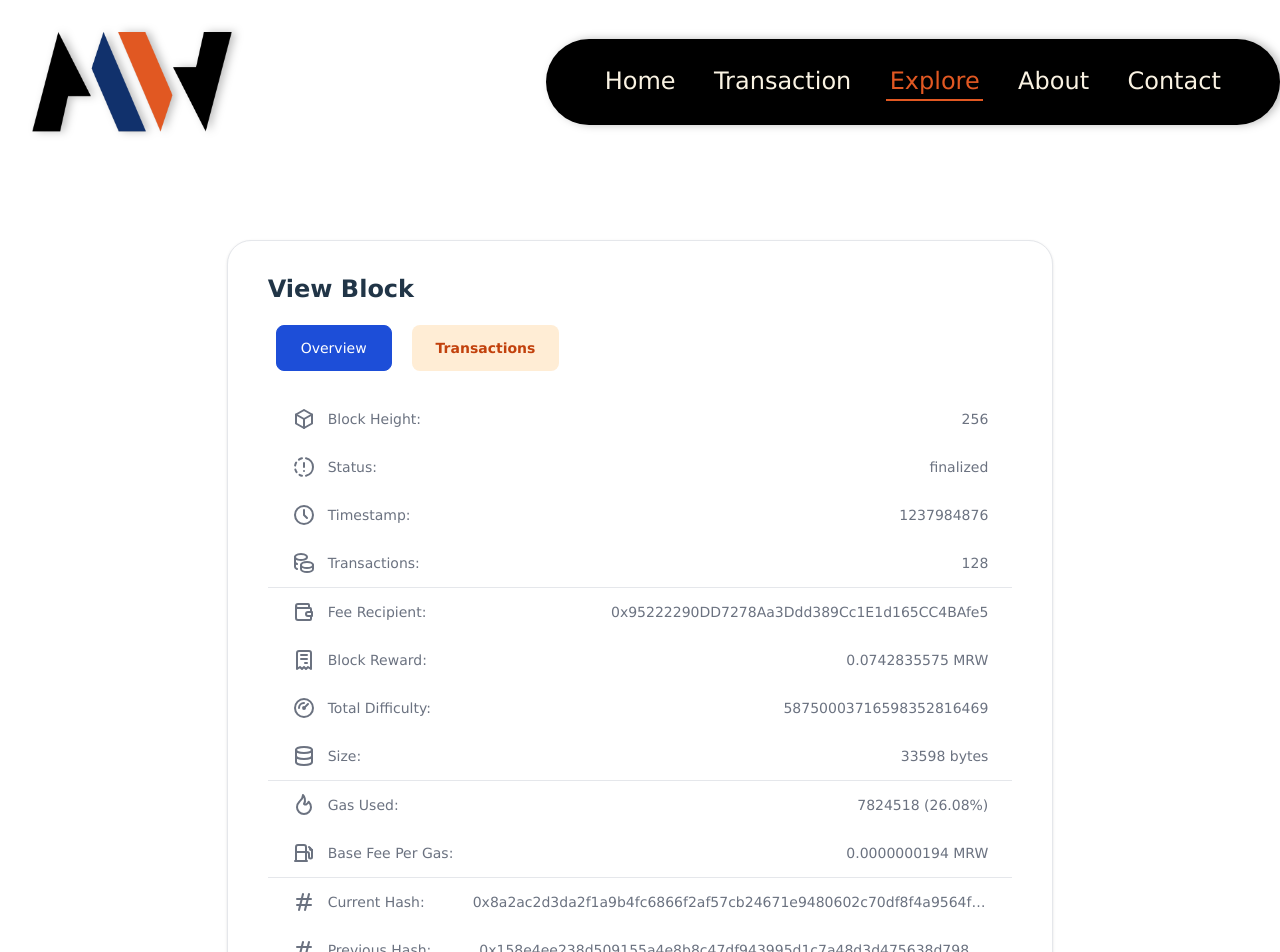
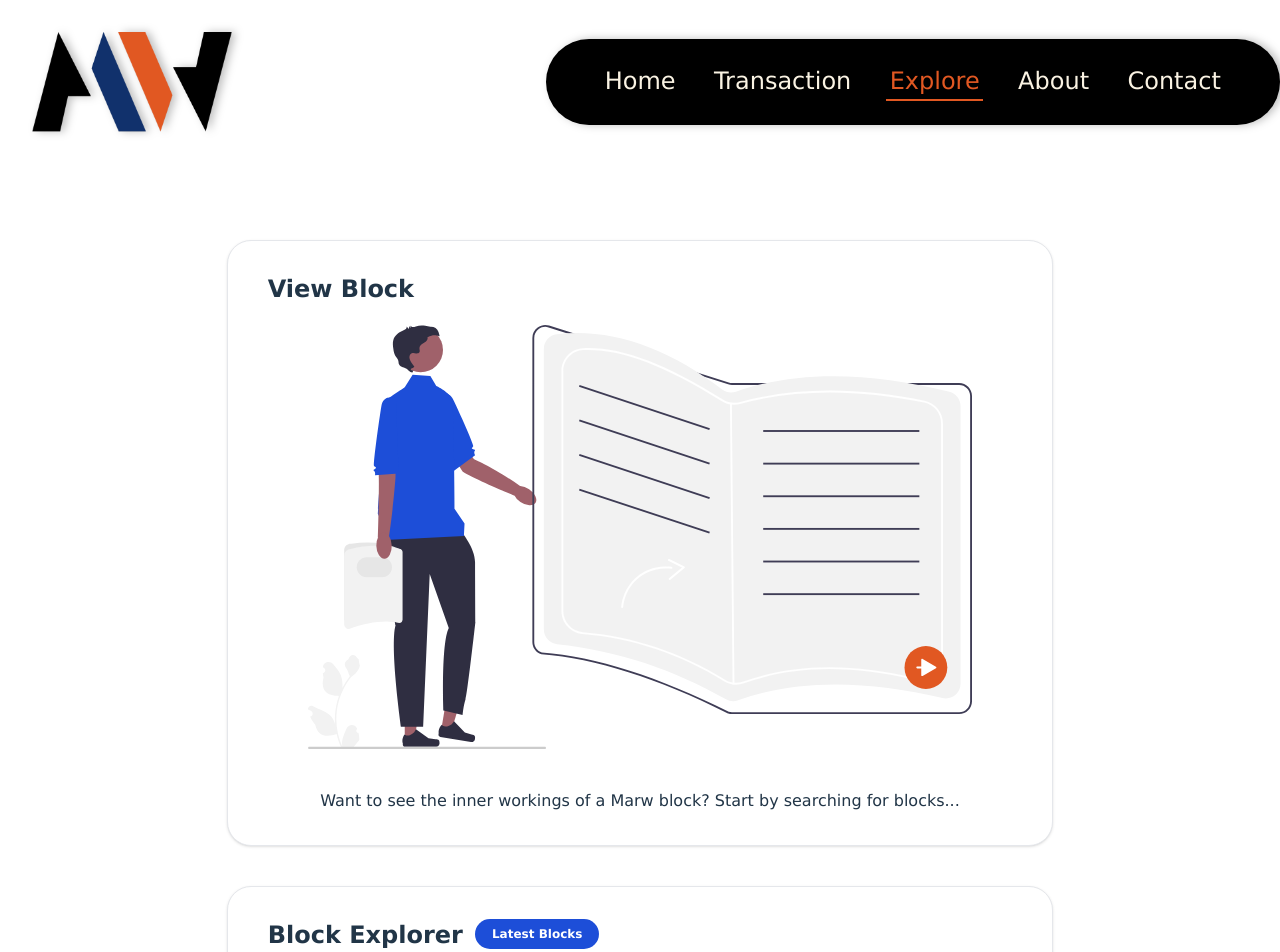
Before and after one commit to rowpacmal/marwcoin, a React (Vite) app in the folder frontend/: page /explore in a window 1280 px wide. Shown: the top 952 px of the page. Built offline with nearby package versions, Linux system fonts and the light colour scheme.

Commit message:
Add func for view blocks, search for block, and see a block's txns

```diff
--- a/frontend/src/components/explorer/BlockExplorerView.jsx
+++ b/frontend/src/components/explorer/BlockExplorerView.jsx
@@ -3,7 +3,7 @@ import { BlockSearch } from './BlockSearch';
 import { BlockTable } from './BlockTable';
 import { LatestBlockButton } from './LatestBlockButton';
 
-export const BlockExplorerView = () => {
+export const BlockExplorerView = ({ setBlock }) => {
 	const [blocks, setBlocks] = useState([]);
 
 	return (
@@ -13,7 +13,7 @@ export const BlockExplorerView = () => {
 				<LatestBlockButton setBlocks={setBlocks} />
 			</div>
 			<BlockSearch setBlocks={setBlocks} />
-			<BlockTable blocks={blocks} />
+			<BlockTable blocks={blocks} setBlock={setBlock} />
 		</div>
 	);
 };
--- a/frontend/src/components/explorer/BlockInfo.jsx
+++ b/frontend/src/components/explorer/BlockInfo.jsx
@@ -1,6 +1,10 @@
+import { useState } from 'react';
 import { BlockOverview } from './BlockOverview';
+import { BlockTransactions } from './BlockTransactions';
 
 export const BlockInfo = ({ block }) => {
+	const [toggle, setToggle] = useState(false);
+
 	const activeButton =
 		'p-2.5 ms-2 text-sm font-medium text-white bg-blue-700 rounded-lg border border-blue-700 hover:border-blue-900 hover:bg-blue-900 focus:ring-4 focus:outline-none focus:ring-blue-300 w-full sm:w-auto px-6 py-3 text-center';
 	const inactiveButton =
@@ -9,11 +13,25 @@ export const BlockInfo = ({ block }) => {
 	return (
 		<div>
 			<div className="flex flex-wrap gap-3 mb-6">
-				<button className={activeButton}>Overview</button>
-				<button className={inactiveButton}>Transactions</button>
+				<button
+					className={toggle ? inactiveButton : activeButton}
+					onClick={() => setToggle(false)}
+				>
+					Overview
+				</button>
+				<button
+					className={toggle ? activeButton : inactiveButton}
+					onClick={() => setToggle(true)}
+				>
+					Transactions
+				</button>
 			</div>
 
-			<BlockOverview block={block} />
+			{toggle ? (
+				<BlockTransactions block={block} />
+			) : (
+				<BlockOverview block={block} />
+			)}
 		</div>
 	);
 };
--- a/frontend/src/components/explorer/BlockOverview.jsx
+++ b/frontend/src/components/explorer/BlockOverview.jsx
@@ -37,25 +37,25 @@ export const BlockOverview = ({ block }) => {
 					<BlockProperty
 						icon={<IconBox />}
 						title={'Block Height'}
-						value={256}
+						value={block.index}
 					/>
 
 					<BlockProperty
 						icon={<IconProgressAlert />}
 						title={'Status'}
-						value={'finalized'}
+						value={block.status ? 'Finalized' : 'Unfinalized'}
 					/>
 
 					<BlockProperty
 						icon={<IconClock />}
 						title={'Timestamp'}
-						value={1237984876}
+						value={block.timestamp}
 					/>
 
 					<BlockProperty
 						icon={<IconCoins />}
 						title={'Transactions'}
-						value={128}
+						value={block.transactions.length}
 					/>
 				</div>
 
@@ -63,25 +63,25 @@ export const BlockOverview = ({ block }) => {
 					<BlockProperty
 						icon={<IconWallet />}
 						title={'Fee Recipient'}
-						value={'0x95222290DD7278Aa3Ddd389Cc1E1d165CC4BAfe5'}
+						value={block.miner?.address}
 					/>
 
 					<BlockProperty
 						icon={<IconReceipt />}
 						title={'Block Reward'}
-						value={'0.0742835575 MRW'}
+						value={block.miner?.reward + ' MRW'}
 					/>
 
 					<BlockProperty
 						icon={<IconGauge />}
 						title={'Total Difficulty'}
-						value={'58750003716598352816469'}
+						value={block.nonce}
 					/>
 
 					<BlockProperty
 						icon={<IconDatabase />}
 						title={'Size'}
-						value={'33598 bytes'}
+						value={block.size + ' bytes'}
 					/>
 				</div>
 
@@ -89,13 +89,13 @@ export const BlockOverview = ({ block }) => {
 					<BlockProperty
 						icon={<IconFlame />}
 						title={'Gas Used'}
-						value={'7824518 (26.08%)'}
+						value={`${block.gasUsed} (${(block.gasUsed / 10000).toFixed(2)}%)`}
 					/>
 
 					<BlockProperty
 						icon={<IconGasStation />}
 						title={'Base Fee Per Gas'}
-						value={'0.0000000194 MRW'}
+						value={block.gasPrice + ' MRW'}
 					/>
 				</div>
 
@@ -103,17 +103,13 @@ export const BlockOverview = ({ block }) => {
 					<BlockProperty
 						icon={<IconHash />}
 						title={'Current Hash'}
-						value={
-							'0x8a2ac2d3da2f1a9b4fc6866f2af57cb24671e9480602c70df8f4a9564fcca42c'
-						}
+						value={block.hash}
 					/>
 
 					<BlockProperty
 						icon={<IconHash />}
 						title={'Previous Hash'}
-						value={
-							'0x158e4ee238d509155a4e8b8c47df943995d1c7a48d3d475638d79811f9985a64'
-						}
+						value={block.prevHash}
 					/>
 				</div>
 			</div>
--- a/frontend/src/components/explorer/BlockTable.jsx
+++ b/frontend/src/components/explorer/BlockTable.jsx
@@ -2,8 +2,9 @@ import searchBlockSvg from '../../assets/search_block_illustration.svg';
 import { TableHeader } from '../table/TableHeader';
 import { TableCell } from '../table/TableCell';
 import { Poster } from '../Poster';
+import { IconEye } from '@tabler/icons-react';
 
-export const BlockTable = ({ blocks }) => {
+export const BlockTable = ({ blocks, setBlock }) => {
 	return (
 		<>
 			{blocks.length ? (
@@ -26,9 +27,12 @@ export const BlockTable = ({ blocks }) => {
 									<TableCell value={block.hash} />
 									<TableCell value={block.transactions.length} />
 
-									<td className="text-right px-6 max-w-4">
-										<button className="text-white bg-blue-700 border-0 hover:bg-blue-900 focus:ring-4 focus:outline-none focus:ring-blue-300 font-semibold rounded-lg text-sm w-full sm:w-auto px-6 py-2 text-center">
-											View
+									<td className="text-right px-6 w-6">
+										<button
+											className="text-white bg-blue-700 border-0 hover:bg-blue-900 focus:ring-4 focus:outline-none focus:ring-blue-300 font-semibold rounded-lg text-sm w-full sm:w-auto px-3 py-1 text-center"
+											onClick={() => setBlock(block)}
+										>
+											<IconEye />
 										</button>
 									</td>
 								</tr>
--- /dev/null
+++ b/frontend/src/components/explorer/BlockTransactions.jsx
@@ -0,0 +1,45 @@
+import fileSearchingSvg from '../../assets/file_searching_illustration.svg';
+import { Poster } from '../Poster';
+import { TableCell } from '../table/TableCell';
+import { TableHeader } from '../table/TableHeader';
+
+export const BlockTransactions = ({ block }) => {
+	return (
+		<>
+			{block.transactions.length ? (
+				<div className="relative overflow-x-auto max-h-96">
+					<table className="md:w-full w-max text-sm text-left rtl:text-right text-gray-500">
+						<thead className="text-xs text-gray-800 uppercase bg-sky-50">
+							<tr>
+								<TableHeader title="Transaction Hash" />
+								<TableHeader title="Sender" />
+								<TableHeader title="Receiver" />
+								<TableHeader title="Amount" />
+							</tr>
+						</thead>
+
+						<tbody>
+							{block.transactions?.map((tx) => (
+								<tr key={tx.hash} className="bg-white border-b">
+									<TableCell value={tx.hash} />
+									<TableCell value={tx.sender} />
+									<TableCell value={tx.receiver} />
+									<TableCell
+										value={`${tx.payload.amount} ${tx.payload.ticker}`}
+									/>
+								</tr>
+							))}
+						</tbody>
+					</table>
+				</div>
+			) : (
+				<Poster
+					src={fileSearchingSvg}
+					message={
+						'Eager to uncover the digital trails? Start by searching for transactions...'
+					}
+				/>
+			)}
+		</>
+	);
+};
--- a/frontend/src/components/explorer/BlockView.jsx
+++ b/frontend/src/components/explorer/BlockView.jsx
@@ -2,9 +2,7 @@ import { BlockInfo } from './BlockInfo';
 import viewBlockSvg from '../../assets/view_block_illustration.svg';
 import { Poster } from '../Poster';
 
-export const BlockView = () => {
-	const block = true;
-
+export const BlockView = ({ block }) => {
 	return (
 		<div className="w-full md:w-2/3 py-8 px-10 bg-white border border-gray-200 rounded-3xl shadow flex flex-col gap-5 mx-auto">
 			<h2 className="text-2xl font-bold">View Block</h2>
--- a/frontend/src/pages/BlockExplorer.jsx
+++ b/frontend/src/pages/BlockExplorer.jsx
@@ -1,12 +1,15 @@
 import { BlockView } from '../components/explorer/BlockView';
 import { BlockExplorerView } from '../components/explorer/BlockExplorerView';
+import { useState } from 'react';
 
 export const BlockExplorer = () => {
+	const [block, setBlock] = useState();
+
 	return (
 		<div className="max-w-7xl mx-auto">
 			<div className="relative flex flex-col gap-10 justify-center items-start mb-10 md:px-5 px-8">
-				<BlockView />
-				<BlockExplorerView />
+				<BlockView block={block} />
+				<BlockExplorerView setBlock={setBlock} />
 			</div>
 		</div>
 	);
```
